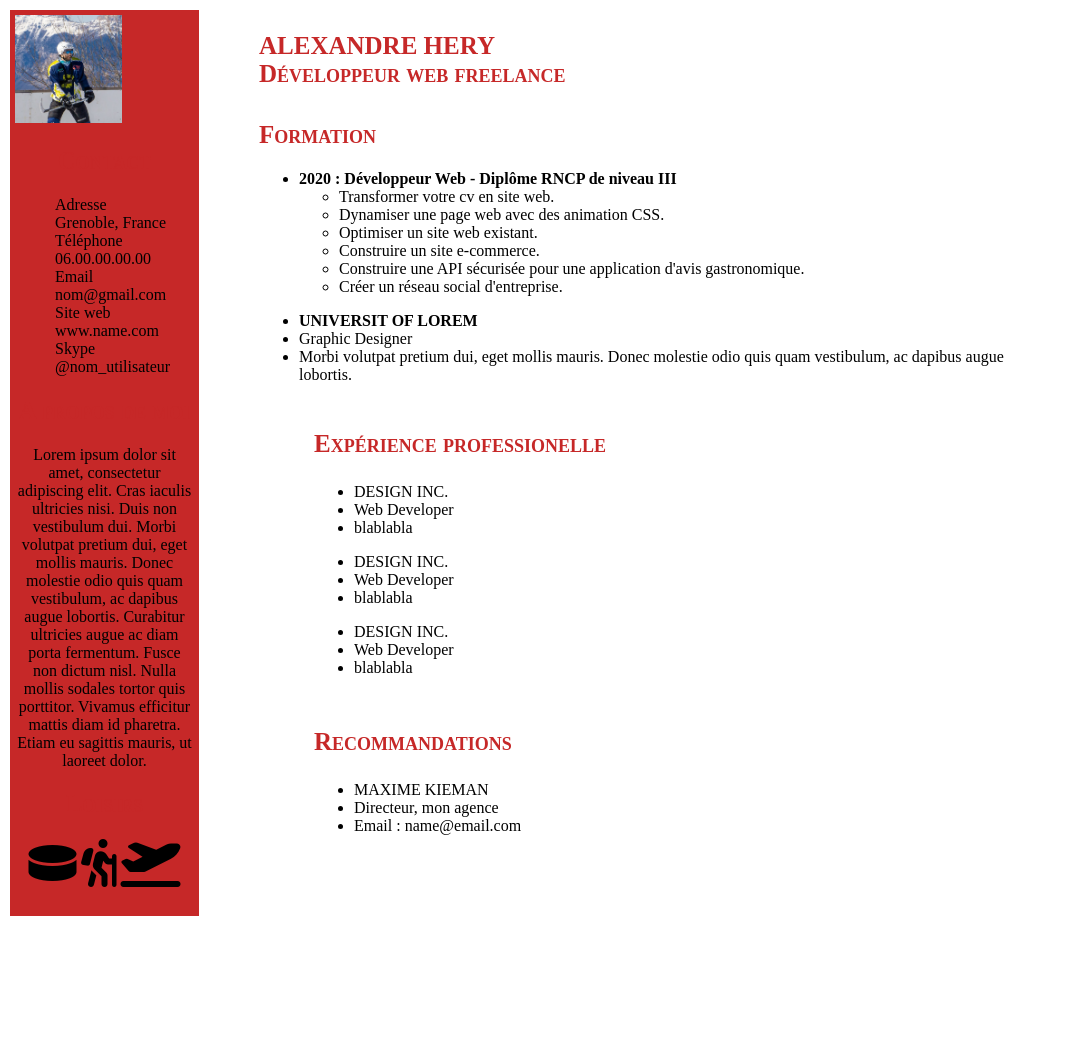
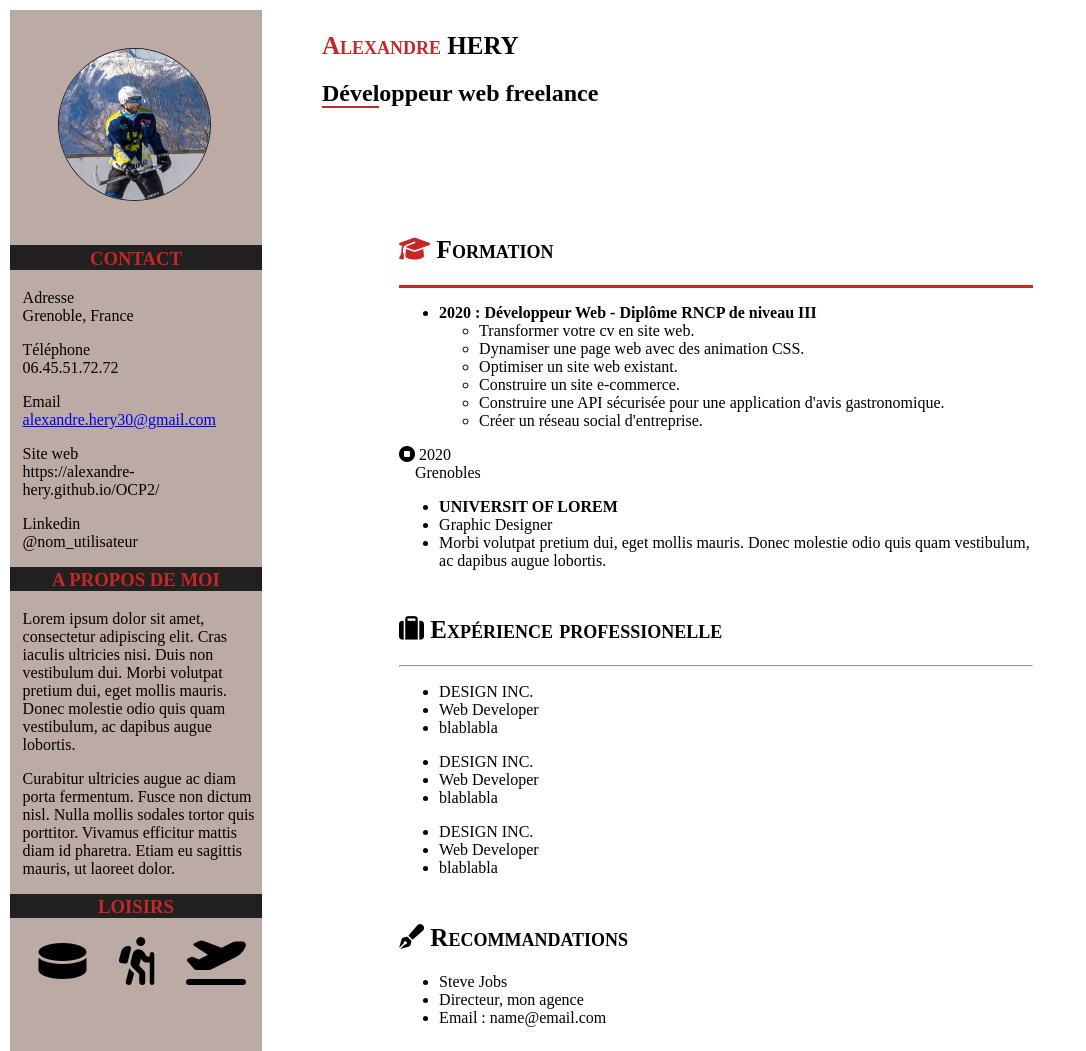
Before and after one commit to Alexandre-HERY/OCP2, a plain HTML site: page index.html in a window 1280 px wide. Shown: the top 1051 px of the page, without its empty margins (0-1086 px from the left). Before the commit the page ends 916 px from the top, so only its background shows below. Drawn offline with Linux system fonts and the light colour scheme.

Commit message:
html & css
facebook meta added

```diff
--- a/index.html
+++ b/index.html
@@ -1,65 +1,87 @@
 <!DOCTYPE html>
-<html>
+<html lang="fr">
     <head>
         <meta charset="utf-8">
+        <meta property="og:url" content="https://alexandre-hery.github.io/OCP2/" />
+        <meta property="og:type" content="cv" />
+        <meta property="og:title" content="Voici mon CV" />
+        <meta property="og:description" content="Mon web CV, représentant mes compentence de développement" />
+        <meta property="og:image" content="https://cdn.pixabay.com/photo/2018/05/21/22/44/logo-3419889_960_720.png" />
+
         <title>Alexandre HERY</title>
         <link rel="stylesheet" href="style.css">
         <script src="https://kit.fontawesome.com/905af488e8.js" crossorigin="anonymous"></script>
     </head>
 
     <body>
-
         <!-- Header -->
         <header>
-            <h1>ALEXANDRE <span>HERY<br>Développeur web freelance</span></h1>
+            <h1>
+                <span>Alexandre</span> HERY
+            </h1>
+
+            <h2>
+                <span>Dével</span>oppeur web freelance
+            </h2>
+
         </header>
 
         <!-- Side Bar -->
-        <div class="sidebar">
+        <div id="aside" class="sidebar">
             <aside id="section_sidebar">
                 <img class="photo_hockey" src="photo_hockey.jpg" alt="Logo me représentant au hockey" />
 
                 <div class="contact">
-                    <h1>Contact</h1>
-                        <ul>
-                            <li>Adresse</li>
-                            <li>Grenoble, France</li>
-                            <li>Téléphone</li>
-                            <li>06.00.00.00.00</li>
-                            <li>Email</li>
-                            <li>nom@gmail.com</li>
-                            <li>Site web</li>
-                            <li>www.name.com</li>
-                            <li>Skype</li>
-                            <li>@nom_utilisateur</li>
-                        </ul>
+                    <h3>Contact</h3>
+                        <p>Adresse
+                            <br>
+                            Grenoble, France</p>
+                        <p>Téléphone
+                            <br>
+                            06.45.51.72.72</p>
+                        <p>Email
+                            <br>
+                            <a href="mailto:'alexandre.hery30@gmail.com'" target="_blank" aria-label="Ouvre un nouvel onglet">alexandre.hery30@gmail.com</a></p>
+                        <p>Site web
+                            <br>
+                            https://alexandre-hery.github.io/OCP2/</p>
+                        <p>Linkedin
+                            <br>
+                            @nom_utilisateur</p>
                 </div>
 
                 <div class="about">
-                    <h1>A propos de moi</h1>
+                    <h3>A propos de moi</h3>
                         <p>Lorem ipsum dolor sit amet, consectetur adipiscing elit. Cras iaculis ultricies nisi.
                         Duis non vestibulum dui. Morbi volutpat pretium dui, eget mollis mauris.
-                        Donec molestie odio quis quam vestibulum, ac dapibus augue lobortis.
-                        Curabitur ultricies augue ac diam porta fermentum. Fusce non dictum nisl.
+                        Donec molestie odio quis quam vestibulum, ac dapibus augue lobortis.</p>
+
+                        <p>Curabitur ultricies augue ac diam porta fermentum. Fusce non dictum nisl.
                         Nulla mollis sodales tortor quis porttitor. Vivamus efficitur mattis diam id pharetra.
                         Etiam eu sagittis mauris, ut laoreet dolor.</p>
                 </div>
 
                 <div class="hobbies">
-                    <h1>Loisirs</h1>
+                    <h3>Loisirs</h3>
                     <!-- Logo des loisirs -->
+                    <p id="logo_hobbies">
                         <i class="fas fa-hockey-puck fa-3x"></i>
                         <i class="fas fa-hiking fa-3x"></i>
                         <i class="fas fa-plane-departure fa-3x"></i>
+                    </p>
                 </div>
             </aside>
         </div>
 
 
         <!-- Section 4 Formation -->
+        <div id="main" class="main_content">
             <section id="section_training">
                 <div class="training">
-                <h1>Formation</h1>
+                    <div class="training_formation">
+                    <h1><i class="fas fa-graduation-cap"></i> Formation</h1>
+                    </div>
+
                         <ul>
                             <li><b>2020 : Développeur Web - Diplôme RNCP de niveau III</b>
                                 <ul>
@@ -73,6 +95,11 @@
                             </li>
                         </ul>
 
+                        <div class="training_icon">
+                        <i class="fas fa-stop-circle"></i>
+                        2020<br><span>Grenoble</span>s
+                        </div>
+
                         <ul>
                             <li><b>UNIVERSIT OF LOREM</b></li>
                             <li>Graphic Designer</li>
@@ -80,11 +107,14 @@
                         Donec molestie odio quis quam vestibulum, ac dapibus augue lobortis.</li>
                         </ul>
                 </div>
+            </section>
+
 
                 <!-- Section 5 Expérience profesionelle -->
             <section id="section_job">
                 <div class="job">
-                <h1>Expérience professionelle</h1>
+                    <h1><i class="fas fa-suitcase"></i> Expérience professionelle</h1>
+                    <hr>
                         <ul>
                             <li>DESIGN INC.</li>
                             <li>Web Developer</li>
@@ -108,12 +138,14 @@
 
             <!-- Section 6 Recommandations -->
             <section id="section_reference">
-            <h1>Recommandations</h1>
+                <h1><i class="fas fa-pen-fancy"></i> Recommandations</h1>
+
                     <ul>
-                    <li>MAXIME KIEMAN</li>
+                        <li>Steve Jobs</li>
                         <li>Directeur, mon agence</li>
                         <li>Email : name@email.com</li>
                     </ul>
             </section>
+        </div>
     </body>
 </html>
--- a/style.css
+++ b/style.css
@@ -1,13 +1,61 @@
+
 h1{
     font-variant: small-caps;
     font-style: bold;
     font-size: 25px;
+}
+
+h1 span{
+    color: #c62828;
+    font-weight: bold;
+}
+
+h2 span{
+    border-bottom: 2px solid #c62828;
+}
+
+h2{
+    margin-bottom: 15px;
+}
+
+#aside h3{
+    margin-left: 0;
+    margin-top: 1%;
+    padding-top: 1%;
+    color: #c62828;
+    text-align: center;
+    background-color: #212121;
+    text-transform: uppercase;
+}
+hr{
     color: #c62828;
 }
 
+#logo_hobbies{
+    display: flex;
+    justify-content: space-around;
+}
+
+.training_icon{
+    text-align: start;
+}
+.training_icon span{
+    margin-left: 2.5%;
+}
+
+
 .photo_hockey{
     width: 60%;
-    align-items: center;
+    border-radius: 50%;
+        border-top-left-radius: 50%;
+        border-top-right-radius: 50%;
+        border-bottom-left-radius: 50%;
+        border-bottom-right-radius: 50%;
+    border: 1px solid #212121;
+    margin-top: 15%;
+    margin-bottom: 15%;
+    margin-left: 19%;
+    margin-right: 15%;
 }
 
 body{
@@ -17,14 +65,13 @@ body{
     "aside section section"
     "aside footer footer";
 	grid-template-rows: 80px 1fr 50px;
-	grid-template-columns: 15% 1fr 18%;
+	grid-template-columns: 20% 1fr 18%;
 	grid-gap: 5px;
+    row-gap: 120px;
     height: 100vh;
     margin: 10px;
-}
+    background-color: EEEEEE;
 
-header, nav, section, .sidebar, footer {
-	padding: 5px;
 }
 
 header{
@@ -33,7 +80,7 @@ header{
 
 .sidebar{
     grid-area: aside;
-    background: #c62828;
+    background: #BCAAA4;
 }
 
 section_job, section_training{
@@ -44,20 +91,15 @@ section_reference{
     grid-area: footer;
 }
 
-body{
-    display: grid;
-	grid-template-areas:
-    "aside header header"
-    "aside section section"
-    "aside footer footer";
-	grid-template-rows: 80px 1fr 50px;
-	grid-template-columns: 15% 1fr 18%;
-	grid-gap: 5px;
-    height: 100vh;
-    margin: 10px;
+.training_formation{
+    border-bottom: 3px solid #c62828;
 }
 
-header, section, .sidebar, footer {
+.training_formation i{
+    color: #c62828;
+}
+
+header, section, footer {
 	padding: 5px;
 }
 
@@ -65,11 +107,11 @@ header, section, footer{
     margin-left: 50px;
 }
 
-.contact, .about, .hobbies{
-    text-align: center;
+.contact p, .about p, .hobbies p{
+    text-align: left;
+    margin-left: 5%;
 }
 
-.contact ul{
-    list-style: none;
-    text-align: left;
+.main_content{
+    padding-left: 10%;
 }
```
Lines whose indentation alone changed are shown as unchanged.
